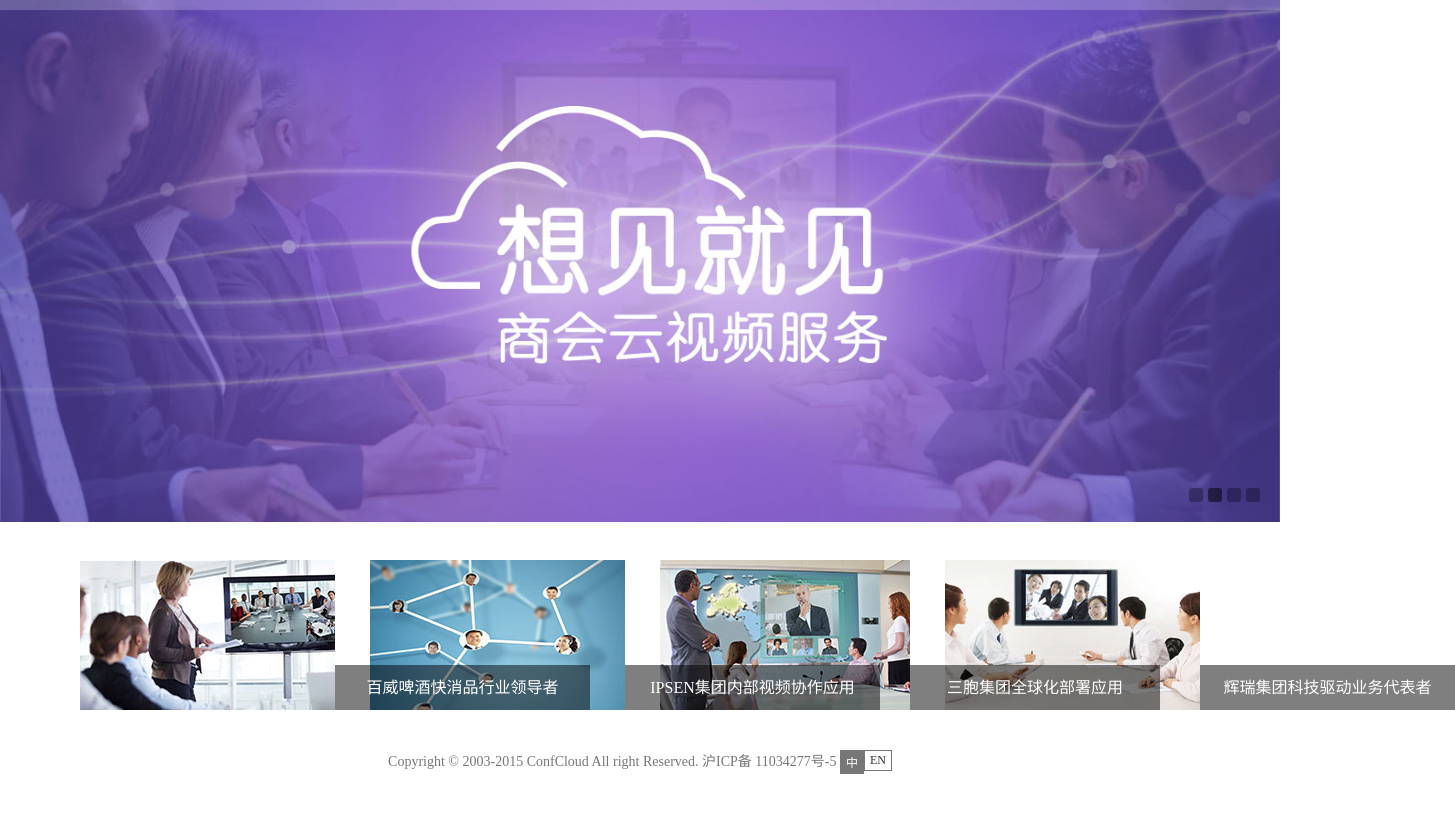
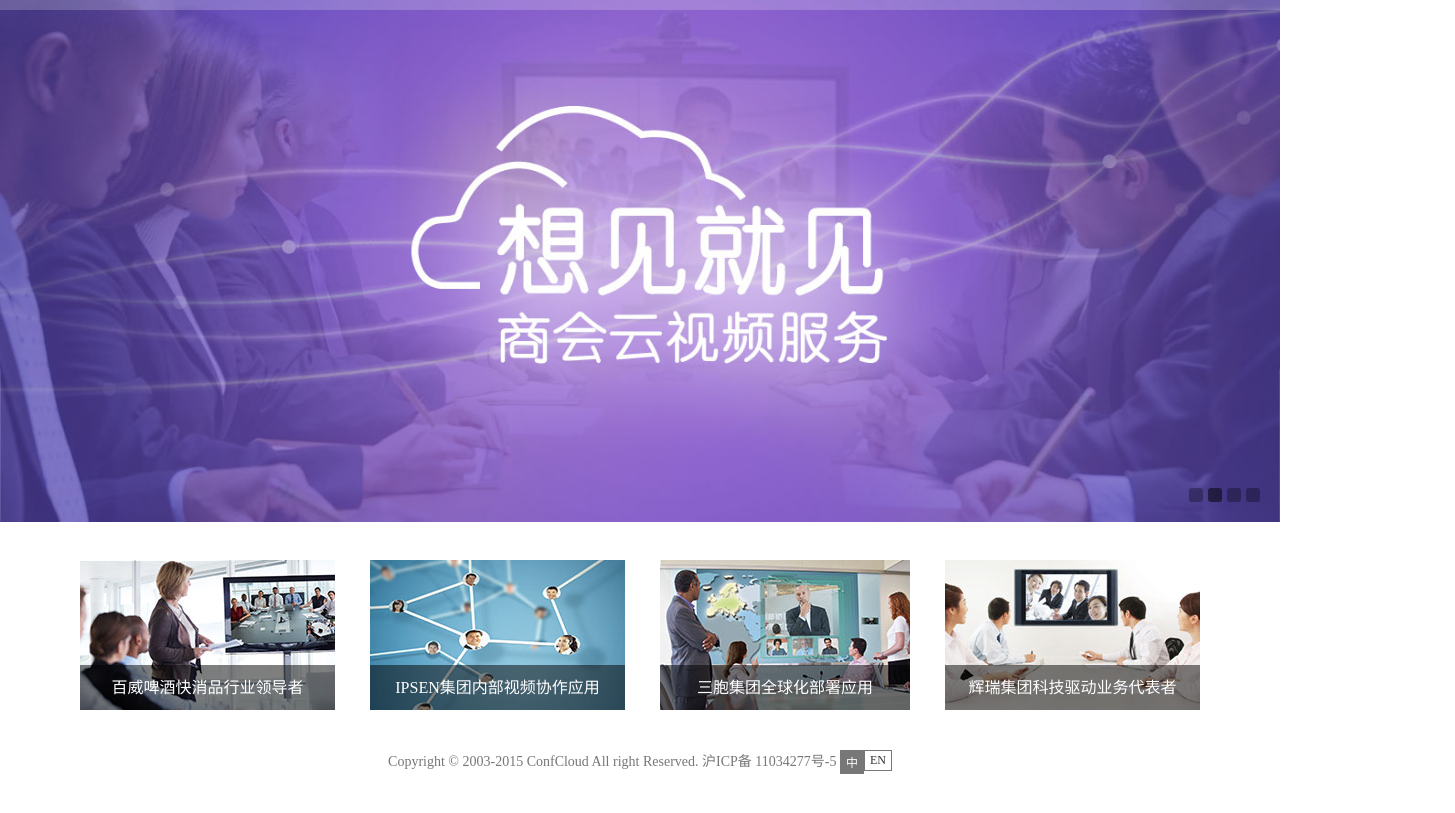
Before and after one commit to whosesmile/conf, a website: page src/home.html in a window 1280 px wide. Shown: the part 75-888 px from the top of the page, 1455 px wide, since content can reach past the window. Drawn offline with Linux system fonts and the light colour scheme.

Commit message:
fix home bug for ie

```diff
--- a/src/css/home.css
+++ b/src/css/home.css
@@ -11,4 +11,4 @@
 #render li { float: left; list-style: none; margin-left: 35px; }
 #render li a { display: block; position: relative; }
 #render li:first-child { margin-left: 0; }
-#render li span { position: absolute; bottom: 0; width: 100%; color: #fff; background-color: rgba(0, 0, 0, 0.5); text-align: center; line-height: 45px; font-size: 16px; z-index: 10;}
+#render li span { position: absolute; left:0;bottom: 0; width: 100%; color: #fff; background-color: rgba(0, 0, 0, 0.5); text-align: center; line-height: 45px; font-size: 16px; z-index: 10;}
```
